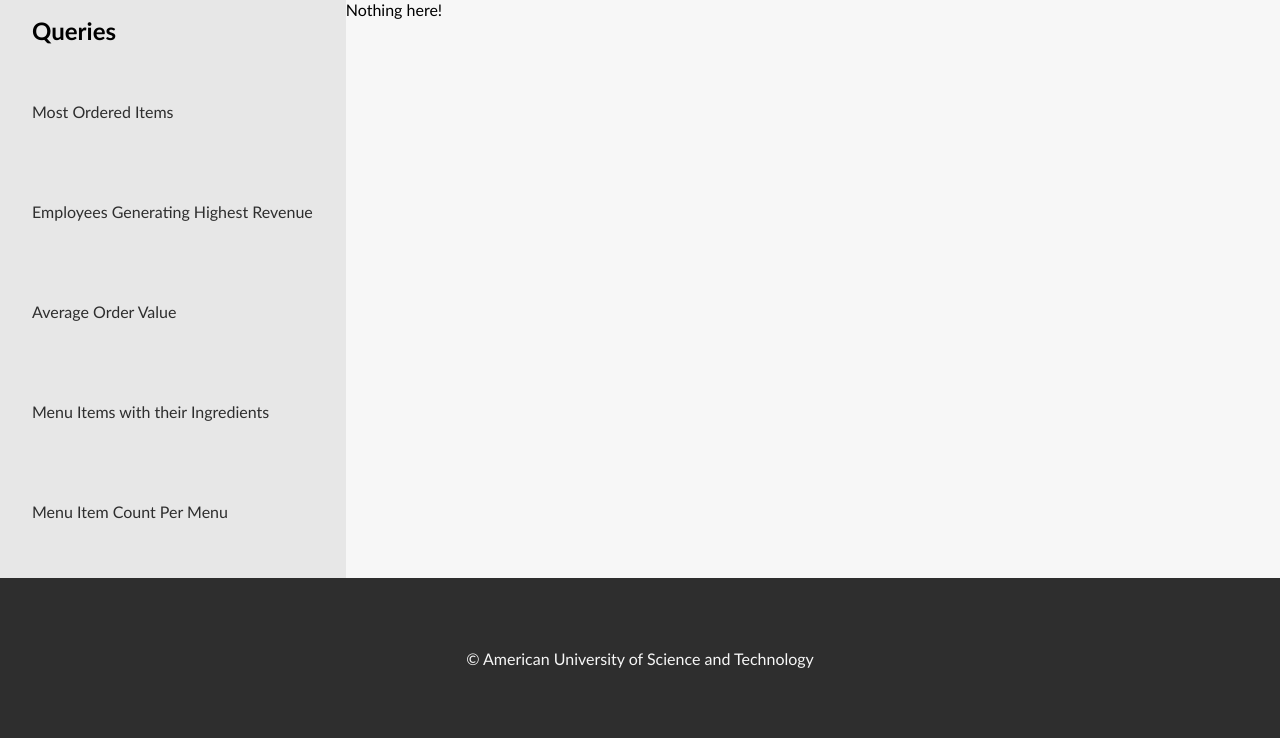
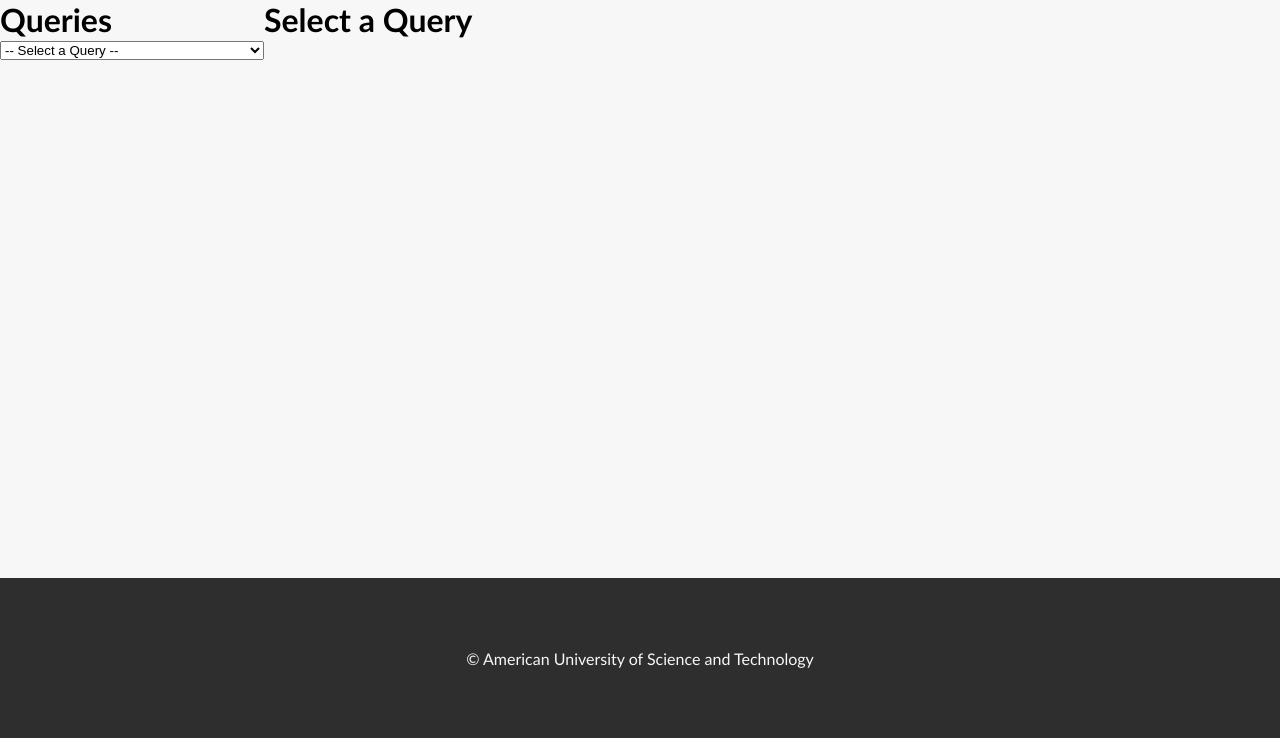
Before and after one commit to TaimourShmait/restaurant-db-simulation-website-php, a PHP site: page /pages/queries.php in a window 1280 px wide. Shown: the part 62-800 px from the top of the page. Run offline with PHP 8.4, Linux system fonts and the light colour scheme.

Commit message:
Establish query logic and structure

```diff
--- a/pages/queries.php
+++ b/pages/queries.php
@@ -1,52 +1,208 @@
 <?php
+session_start();
+
 include "../includes/header.php";
 include "../includes/db.php";
 
 $query = $_GET['q'] ?? '';
 
+function loadSql($key, $defaultSql)
+{
+    if (isset($_GET['reset'])) {
+        unset($_SESSION['userQueries'][$key]);
+    }
+    if (isset($_SESSION['userQueries'][$key])) {
+        return $_SESSION['userQueries'][$key];
+    }
+    return $defaultSql;
+}
+
+function saveSqlIfPosted($key, $redirectQueryName)
+{
+    if (!empty($_POST['sql-text'])) {
+        $_SESSION['userQueries'][$key] = $_POST['sql-text'];
+        header("Location: queries.php?q=" . $redirectQueryName);
+        exit;
+    }
+}
+
+function runQuery($pdo, $sql)
+{
+    $stmt = $pdo->prepare($sql);
+    $stmt->execute();
+    return $stmt->fetchAll(PDO::FETCH_ASSOC);
+}
+
+function renderSqlForm($queryName, $sql, $key)
+{
+?>
+    <div class="query-card">
+        <h2>SQL Editor</h2>
+        <form action="queries.php?q=<?= $queryName ?>" method="POST" class="query-form">
+            <textarea name="sql-text" class="sql-textarea"><?= $sql ?></textarea>
+
+            <div class="query-buttons">
+                <button type="submit" class="submit-query-btn">Run</button>
+
+                <?php if (isset($_SESSION['userQueries'][$key])): ?>
+                    <a href="queries.php?q=<?= $queryName ?>&reset=1" class="reset-query-btn">Reset</a>
+                <?php endif; ?>
+            </div>
+        </form>
+    </div>
+<?php
+}
+
+function renderDynamicResult($rows)
+{
+    echo "<div class='query-results'>";
+    echo "<h2>Results</h2>";
+
+    if (empty($rows)) {
+        echo "<p>No results found.</p></div>";
+        return;
+    }
+
+    echo "<table class='table-report'><tr>";
+
+    foreach (array_keys($rows[0]) as $col) {
+        echo "<th>" . $col . "</th>";
+    }
+
+    echo "</tr>";
+
+    foreach ($rows as $row) {
+        echo "<tr>";
+        foreach ($row as $val) {
+            echo "<td>" . $val . "</td>";
+        }
+        echo "</tr>";
+    }
+
+    echo "</table></div>";
+}
 ?>
 
 <main id="queries-main">
-    <div id="queries-side-container">
-        <h2>Queries</h2>
-        <nav id="queries-side-nav">
-            <a href="queries.php?q=most_ordered_items">Most Ordered Items</a>
-            <a href="queries.php?q=employees_highest_revenue">Employees Generating Highest Revenue</a>
-            <a href="queries.php?q=average_order_value">Average Order Value</a>
-            <a href="queries.php?q=menu_item_ingredients">Menu Items with their Ingredients</a>
-            <a href="queries.php?q=menu_items_per_menu">Menu Item Count Per Menu</a>
-        </nav>
+
+    <div id="query-selector">
+        <h1>Queries</h1>
+        <form method="GET" action="queries.php">
+            <select name="q" onchange="this.form.submit()">
+                <option value="">-- Select a Query --</option>
+                <option value="most_ordered_items" <?= $query === "most_ordered_items" ? "selected" : "" ?>>Most Ordered Items</option>
+                <option value="employees_highest_revenue" <?= $query === "employees_highest_revenue" ? "selected" : "" ?>>Employees Generating Highest Revenue</option>
+                <option value="average_order_value" <?= $query === "average_order_value" ? "selected" : "" ?>>Average Order Value</option>
+                <option value="menu_item_ingredients" <?= $query === "menu_item_ingredients" ? "selected" : "" ?>>Menu Items with Ingredients</option>
+                <option value="menu_items_per_menu" <?= $query === "menu_items_per_menu" ? "selected" : "" ?>>Menu Item Count Per Menu</option>
+            </select>
+        </form>
     </div>
 
-    <div id="query-container">
+    <div id="query-content">
         <?php
         switch ($query) {
+
             case 'most_ordered_items':
-                $stmt = $pdo->prepare("SELECT * FROM menu_item");
-                $stmt->execute();
-                $items = $stmt->fetchAll(PDO::FETCH_ASSOC);
+                $key = 'most_ordered_items';
+                $defaultSql = "SELECT * FROM menu_item";
+
+                $sql = loadSql($key, $defaultSql);
+                saveSqlIfPosted($key, 'most_ordered_items');
+
+                echo "<h1>Most Ordered Items</h1>";
+
+                echo "<div class='query-container'>";
+                renderSqlForm('most_ordered_items', $sql, $key);
+
+                $rows = runQuery($pdo, $sql);
+                renderDynamicResult($rows);
+                echo "</div>";
                 break;
+
+
+
             case 'employees_highest_revenue':
-                echo "Hello, again!";
+                $key = 'employees_highest_revenue';
+                $defaultSql = "SELECT * FROM employee";
+
+                $sql = loadSql($key, $defaultSql);
+                saveSqlIfPosted($key, 'employees_highest_revenue');
+
+                echo "<h1>Employees Generating Highest Revenue</h1>";
+
+                echo "<div class='query-container'>";
+                renderSqlForm('employees_highest_revenue', $sql, $key);
+
+                $rows = runQuery($pdo, $sql);
+                renderDynamicResult($rows);
+                echo "</div>";
                 break;
+
+
+
             case 'average_order_value':
-                echo "Hello!!!";
+                $key = 'average_order_value';
+                $defaultSql = "SELECT AVG(customer_order_total_price) AS avg_value FROM customer_order";
+
+                $sql = loadSql($key, $defaultSql);
+                saveSqlIfPosted($key, 'average_order_value');
+
+                echo "<h1>Average Order Value</h1>";
+
+                echo "<div class='query-container'>";
+                renderSqlForm('average_order_value', $sql, $key);
+
+                $rows = runQuery($pdo, $sql);
+                renderDynamicResult($rows);
+                echo "</div>";
                 break;
+
+
+
             case 'menu_item_ingredients':
-                echo "Hello, again!!!";
+                $key = 'menu_item_ingredients';
+                $defaultSql = "SELECT * FROM menu_item_ingredient";
+
+                $sql = loadSql($key, $defaultSql);
+                saveSqlIfPosted($key, 'menu_item_ingredients');
+
+                echo "<h1>Menu Items With Ingredients</h1>";
+
+                echo "<div class='query-container'>";
+                renderSqlForm('menu_item_ingredients', $sql, $key);
+
+                $rows = runQuery($pdo, $sql);
+                renderDynamicResult($rows);
+                echo "</div>";
                 break;
+
+
+
             case 'menu_items_per_menu':
-                echo "Hello, there!";
+                $key = 'menu_items_per_menu';
+                $defaultSql = "SELECT * FROM menu_item";
+
+                $sql = loadSql($key, $defaultSql);
+                saveSqlIfPosted($key, 'menu_items_per_menu');
+
+                echo "<h1>Menu Items Per Menu</h1>";
+
+                echo "<div class='query-container'>";
+                renderSqlForm('menu_items_per_menu', $sql, $key);
+
+                $rows = runQuery($pdo, $sql);
+                renderDynamicResult($rows);
+                echo "</div>";
                 break;
-            case '':
-                echo "Nothing here!";
+            default:
+                echo "<h1>Select a Query</h1>";
                 break;
-        };
+        }
+
         ?>
     </div>
+
 </main>
 
-
-<?php
-include "../includes/footer.php";
-?>
+<?php include "../includes/footer.php"; ?>
```
